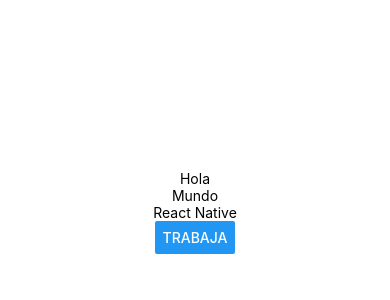
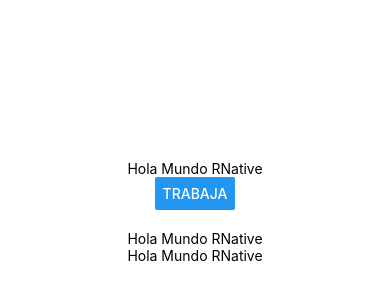
Before and after one commit to arath1379/PM194, a React Native app in the folder my-blank/: screen / in a window 390 px wide. Shown: the part 210-510 px from the top of the page. Built offline with nearby package versions, Linux system fonts and the light colour scheme.

Commit message:
Practica No 4 Finalizada

```diff
--- a/my-blank/App.js
+++ b/my-blank/App.js
@@ -1,22 +1,36 @@
 /* Zona 1 : Importaciones */
 import { StatusBar } from 'expo-status-bar';
 import { Button, StyleSheet, Text, View } from 'react-native';
+import React, { useState } from 'react';
 
-const Texto=(props)=>{
-  const {contenido}=props;
+const Texto = () => {
+  const [contenido, setContenido] = useState('Hola Mundo RNative');
+  const actualizaTexto = () => {
+    setContenido('Estado actualizado del text');
+  };
+  return <Text onPress={actualizaTexto}>{contenido}</Text>;
+};
+
+const Titulo = () => {
+  const [textoBoton, setTextoBoton] = useState('Trabaja');
+  const cambiarTextoBoton = () => {
+    setTextoBoton('¡Texto del botón actualizado!');
+  };
   return (
-    <Text>{contenido}</Text>
-  )
+    <View style={{ alignItems: 'center', marginBottom: 20 }}>
+      <Button title={textoBoton} onPress={cambiarTextoBoton} />
+    </View>
+  );
 };
 
 /* Zona 2 : Main */
 export default function App() {
   return (
     <View style={styles.container}>
-      <Texto contenido="Hola"></Texto>
-      <Texto contenido="Mundo"></Texto>
-      <Texto contenido="React Native"></Texto>
-      <Button title='Trabaja'></Button>
+      <Texto />
+      <Titulo />
+      <Texto />
+      <Texto />
       <StatusBar style="auto" />
     </View>
   );
```
